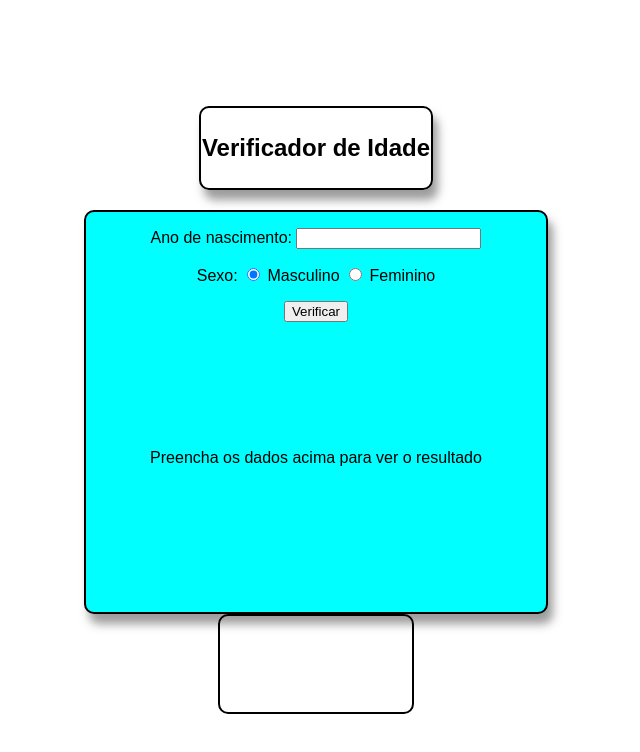
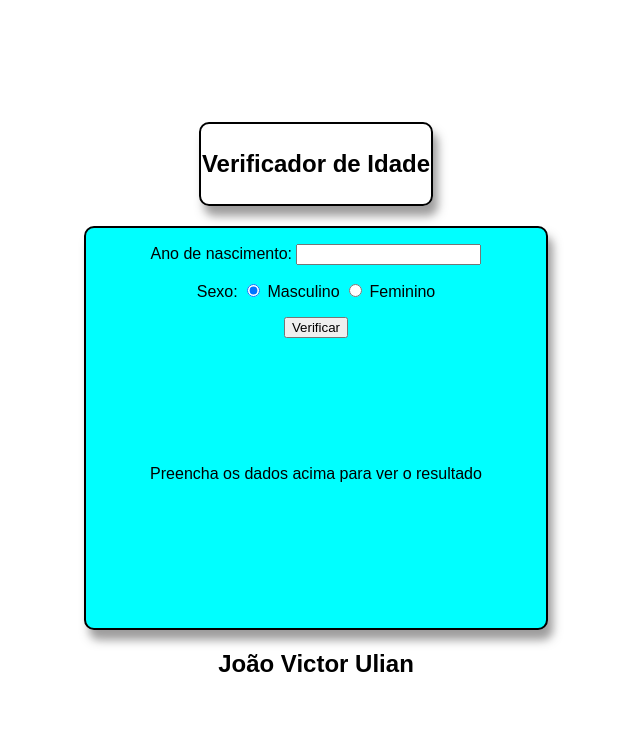
Before and after one commit to JoaoUliann/ContadorIdade, a plain HTML site: page index.html in a window 1280 px wide. Shown: the whole page, without its empty margins (324-964 px from the left). Drawn offline with Linux system fonts and the light colour scheme.

Commit message:
Update ContaIdade.css

```diff
--- a/ContaIdade.css
+++ b/ContaIdade.css
@@ -49,13 +49,3 @@ footer{
     justify-content: center;
     gap: 20px;
 }
-#nome{
-    display: flex;
-    text-align: center;
-    justify-content: center;
-    width: 25%;
-    color: white;
-    text-decoration: none;
-    border: 2px solid black ;
-    border-radius: 10px;
-}
```
